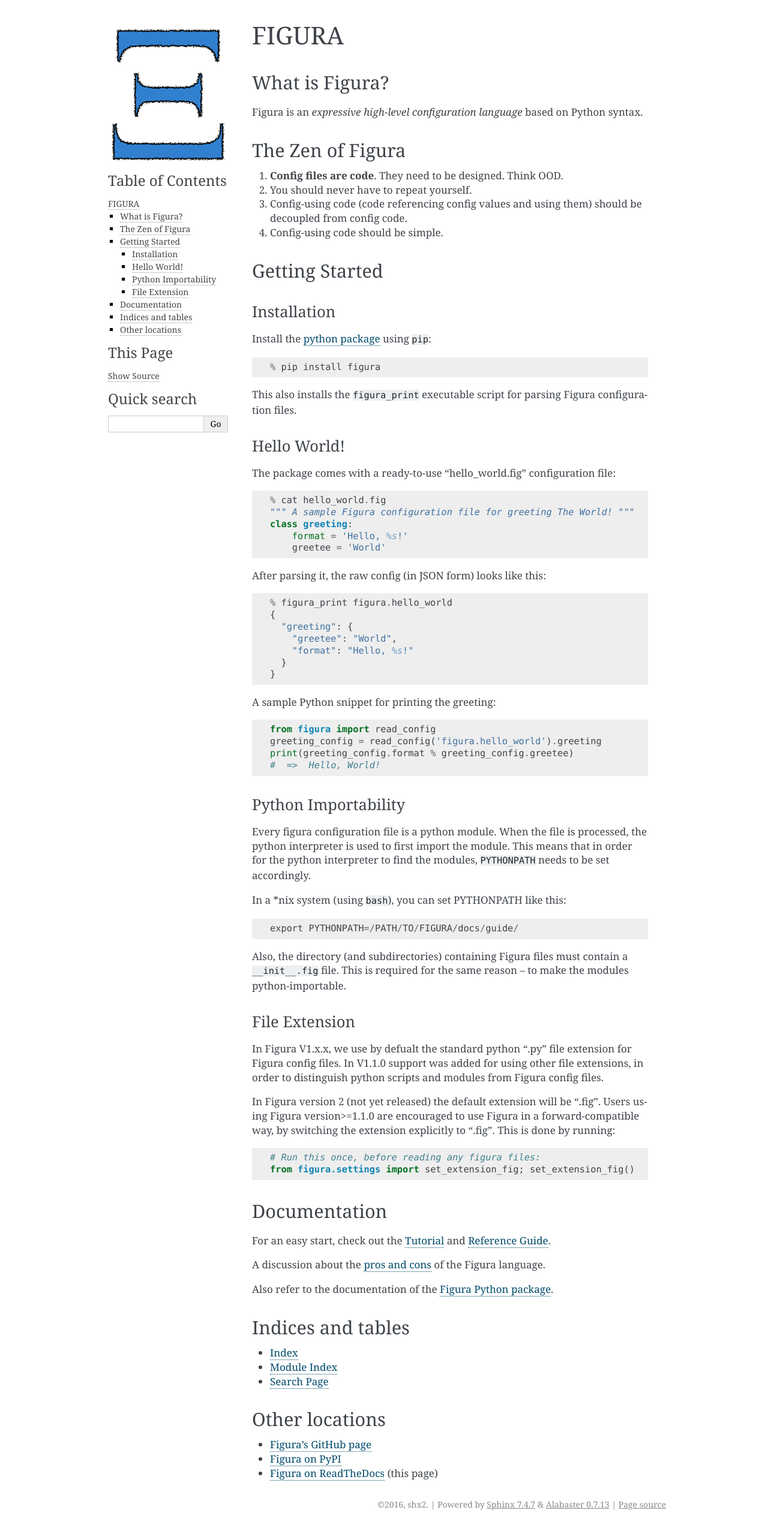
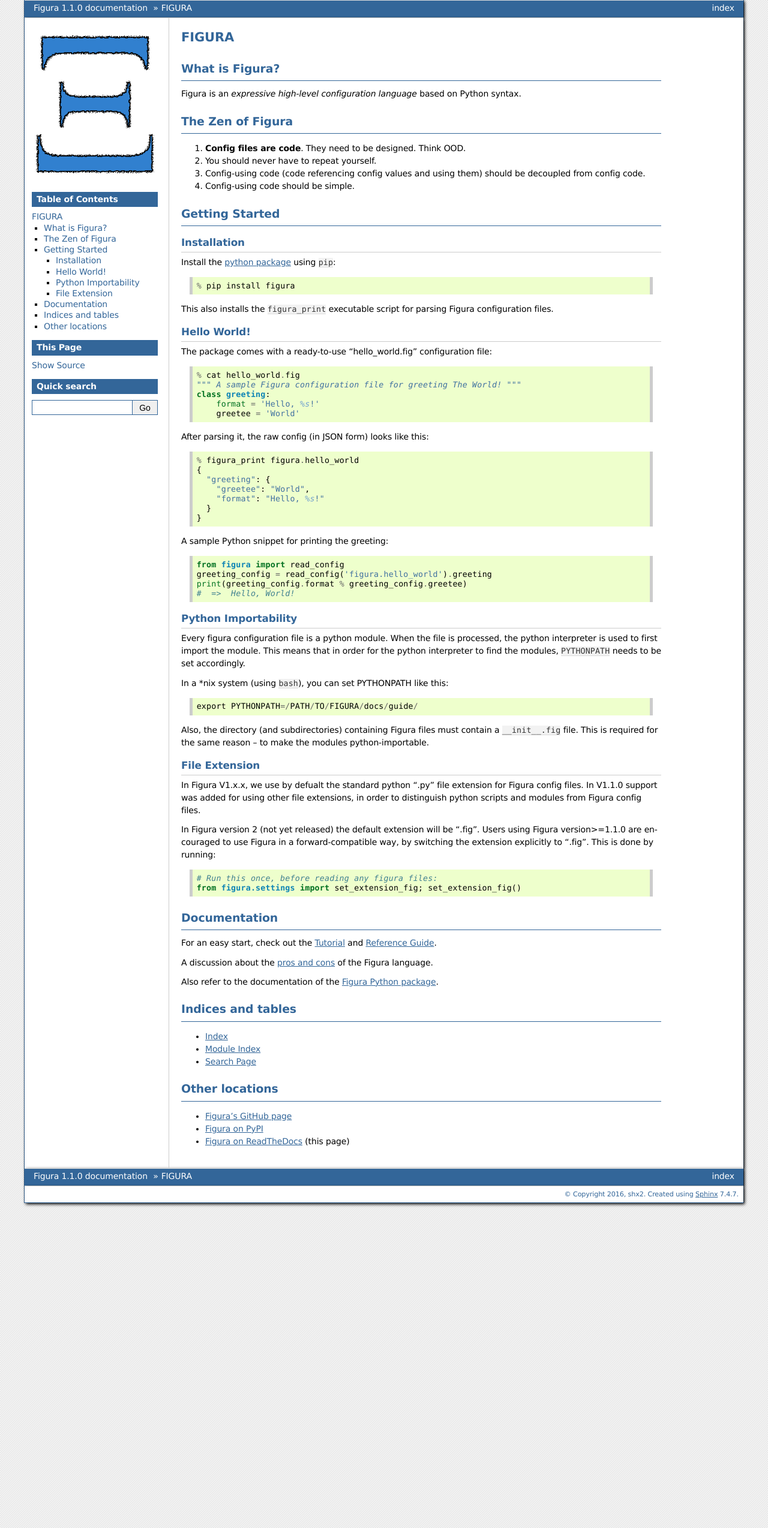
Before and after one commit to shx2/figura, a Sphinx documentation site: the page built from docs/index.rst, in a window 1280 px wide. Shown: the whole page at 60% size. Built offline with Sphinx 7.4.7, drawn with Linux system fonts in a browser that asks for light colours.

Commit message:
changed sphinx html_theme to bizstyle

```diff
--- a/docs/conf.py
+++ b/docs/conf.py
@@ -59,9 +59,9 @@
 # built documents.
 #
 # The short X.Y version.
-version = '0.1.0'
+version = '1.1'
 # The full version, including alpha/beta/rc tags.
-release = '0.1.0'
+release = '1.1.0'
 
 # The language for content autogenerated by Sphinx. Refer to documentation
 # for a list of supported languages.
@@ -113,7 +113,9 @@
 
 # The theme to use for HTML and HTML Help pages.  See the documentation for
 # a list of builtin themes.
-html_theme = 'alabaster'
+#html_theme = 'alabaster'
+#html_theme = 'classic'
+html_theme = 'bizstyle'
 
 # Theme options are theme-specific and customize the look and feel of a theme
 # further.  For a list of options available for each theme, see the
```
